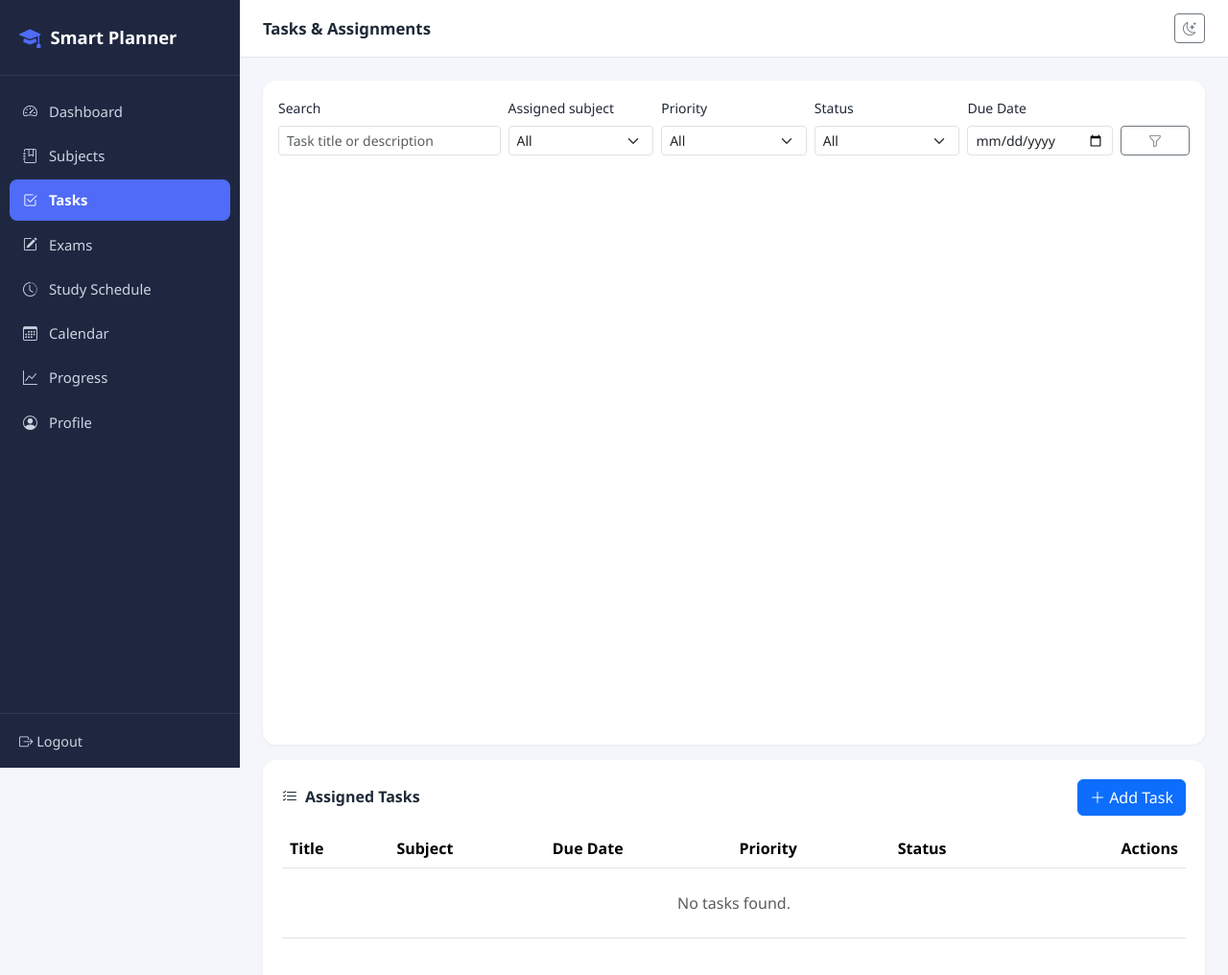
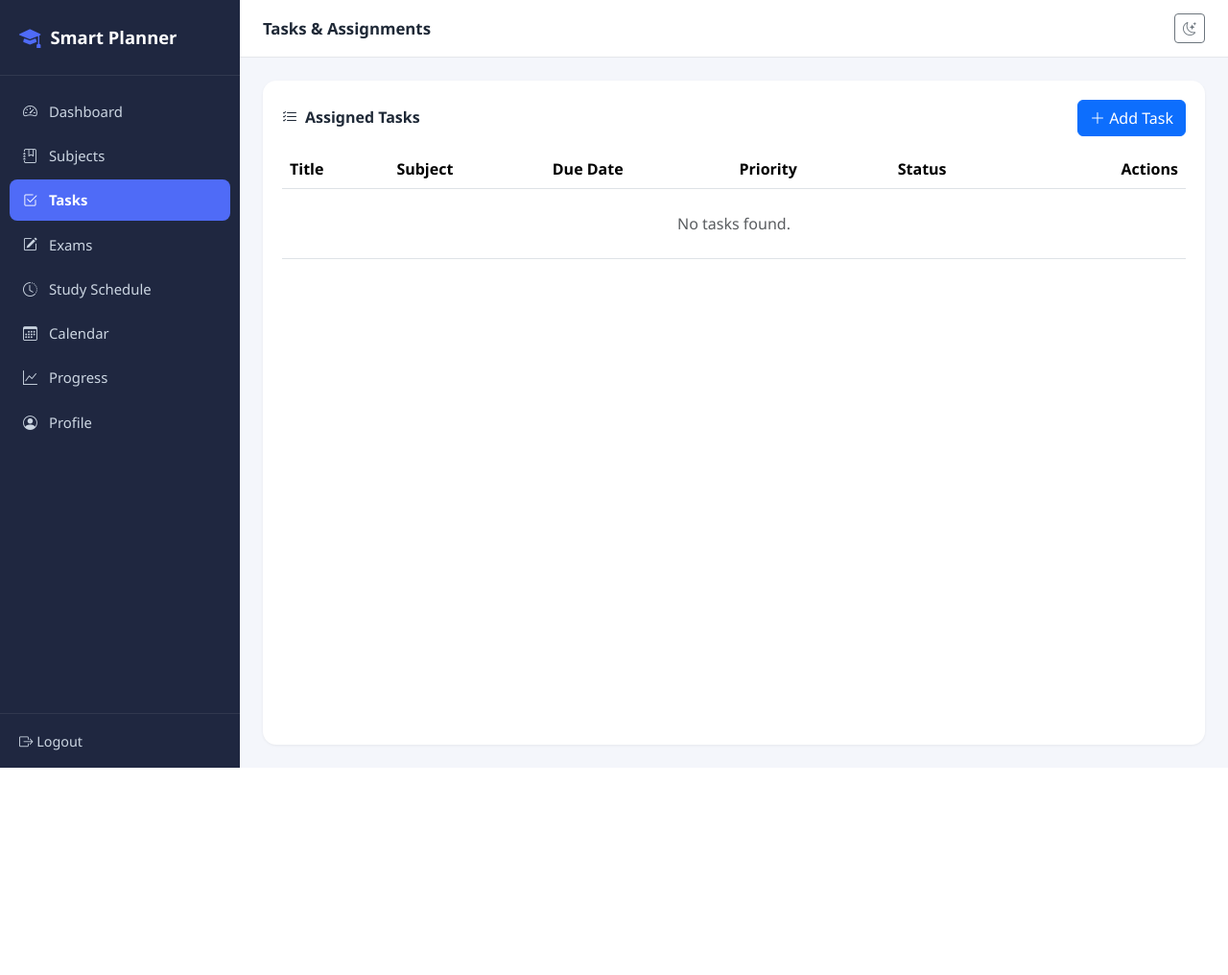
Before and after one commit to rujutaphaltankar/Student_Smart_Planner, a Flask app: page /tasks in a window 1280 px wide. Shown: the top 1016 px of the page at 96% size. After the commit the page ends 800 px from the top, so only its background shows below. Run offline with Flask 3, Linux system fonts and the light colour scheme; the visitor is signed in with stand-in values (Sample User, id 1); data that the repository does not hold is empty.

Commit message:
Made changes in the task page

```diff
--- a/templates/tasks.html
+++ b/templates/tasks.html
@@ -2,48 +2,6 @@
 {% block title %}Tasks - Student Smart Planner{% endblock %}
 {% block page_title %}Tasks & Assignments{% endblock %}
 {% block content %}
-
-<div class="filter-bar panel-card mb-3">
-    <form method="GET" action="{{ url_for('tasks') }}" class="row g-2 align-items-end">
-        <div class="col-md-3">
-            <label class="form-label small">Search</label>
-            <input type="text" name="q" class="form-control form-control-sm" value="{{ search_query }}" placeholder="Task title or description">
-        </div>
-        <div class="col-md-2">
-            <label class="form-label small">Assigned subject</label>
-            <select name="subject_id" class="form-select form-select-sm">
-                <option value="">All</option>
-                {% for s in subjects %}
-                <option value="{{ s.subject_id }}" {{ 'selected' if subject_filter|string == s.subject_id|string }}>{{ s.subject_name }}</option>
-                {% endfor %}
-            </select>
-        </div>
-        <div class="col-md-2">
-            <label class="form-label small">Priority</label>
-            <select name="priority" class="form-select form-select-sm">
-                <option value="">All</option>
-                <option value="High" {{ 'selected' if priority_filter == 'High' }}>High</option>
-                <option value="Medium" {{ 'selected' if priority_filter == 'Medium' }}>Medium</option>
-                <option value="Low" {{ 'selected' if priority_filter == 'Low' }}>Low</option>
-            </select>
-        </div>
-        <div class="col-md-2">
-            <label class="form-label small">Status</label>
-            <select name="status" class="form-select form-select-sm">
-                <option value="">All</option>
-                <option value="Pending" {{ 'selected' if status_filter == 'Pending' }}>Pending</option>
-                <option value="Completed" {{ 'selected' if status_filter == 'Completed' }}>Completed</option>
-            </select>
-        </div>
-        <div class="col-md-2">
-            <label class="form-label small">Due Date</label>
-            <input type="date" name="due_date" class="form-control form-control-sm" value="{{ due_date_filter }}">
-        </div>
-        <div class="col-md-1">
-            <button class="btn btn-sm btn-outline-secondary w-100" type="submit"><i class="bi bi-funnel"></i></button>
-        </div>
-    </form>
-</div>
 
 <div class="panel-card">
     <div class="task-list-header">
```
